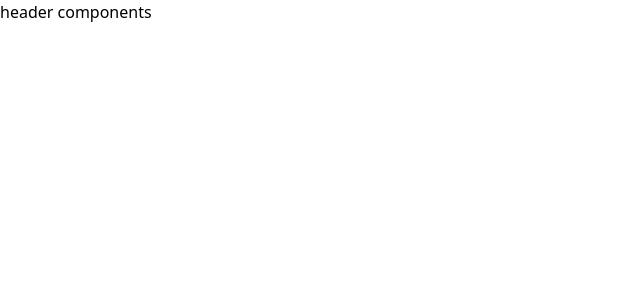
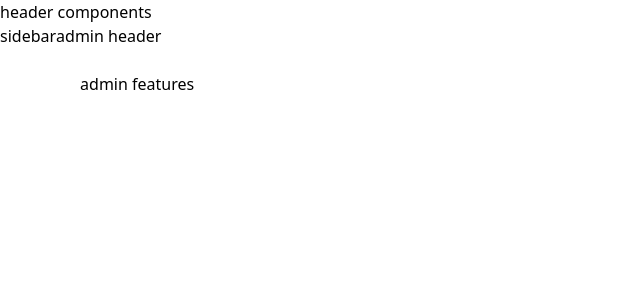
Before and after one commit to rashmikaz/e-commerce-app, a React (Vite) app in the folder client/: page /admin/features in a window 1280 px wide. Before the commit this address had no page. Shown: the top 300 px of the page, without its empty margins (0-640 px from the left). Built offline with nearby package versions, Linux system fonts and the light colour scheme.

Commit message:
components done

```diff
--- a/client/src/App.jsx
+++ b/client/src/App.jsx
@@ -2,6 +2,11 @@ import { Route, Routes } from "react-router-dom"
 import AuthLayout from "./components/auth/layout"
 import AuthLogin from "./pages/auth/login"
 import AuthRegister from "./pages/auth/register"
+import AdminLayout from "./components/admin-view/layout";
+import AdminDashboard from "./pages/admin-view/dashboard";
+import AdminProducts from "./pages/admin-view/products";
+import AdminOrders from "./pages/admin-view/orders";
+import AdminFeatures from "./pages/admin-view/features";
 
 
 function App() {
@@ -15,7 +20,15 @@ function App() {
     <Route path="login" element={<AuthLogin/>}/>
     <Route path="register" element={<AuthRegister/>}/>
     </Route>
+
+        <Route path="/admin" element={<AdminLayout />}>
+          <Route path="dashboard" element={<AdminDashboard />} />
+          <Route path="products" element={<AdminProducts />} />
+          <Route path="orders" element={<AdminOrders />} />
+          <Route path="features" element={<AdminFeatures />} />
+        </Route>
   </Routes>
+
 
  </div>
   )
--- a/client/src/components/admin-view/header.jsx
+++ b/client/src/components/admin-view/header.jsx
@@ -0,0 +1,8 @@
+function Adminheader(){
+    return(
+        <div>admin header</div>
+
+    );
+
+}
+export default  Adminheader
--- a/client/src/components/admin-view/layout.jsx
+++ b/client/src/components/admin-view/layout.jsx
@@ -0,0 +1,24 @@
+import { Outlet } from "react-router-dom";
+import AdminSideBar from "./sidebar";
+import AdminHeader from "./header";
+// import { useState } from "react";
+
+function AdminLayout() {
+//   const [openSidebar, setOpenSidebar] = useState(false);
+
+  return (
+    <div className="flex min-h-screen w-full">
+      {/* admin sidebar */}
+      <AdminSideBar/>
+      <div className="flex flex-1 flex-col">
+        {/* admin header */}
+        <AdminHeader/>
+        <main className="flex-1 flex-col flex bg-muted/40 p-4 md:p-6">
+          <Outlet />
+        </main>
+      </div>
+    </div>
+  );
+}
+
+export default AdminLayout;
--- a/client/src/components/admin-view/sidebar.jsx
+++ b/client/src/components/admin-view/sidebar.jsx
@@ -0,0 +1,10 @@
+
+
+function Adminsidebar(){
+    return(
+        <div>sidebar</div>
+
+    );
+
+}
+export default  Adminsidebar
--- /dev/null
+++ b/client/src/pages/admin-view/dashboard.jsx
@@ -0,0 +1,10 @@
+
+
+function AdminDashboard(){
+    return(
+        <div>admin dashboard</div>
+
+    );
+
+}
+export default AdminDashboard
--- /dev/null
+++ b/client/src/pages/admin-view/features.jsx
@@ -0,0 +1,10 @@
+
+
+function AdminFeatures(){
+    return(
+        <div>admin features</div>
+
+    );
+
+}
+export default  AdminFeatures
--- /dev/null
+++ b/client/src/pages/admin-view/orders.jsx
@@ -0,0 +1,10 @@
+
+
+function AdminOrders(){
+    return(
+        <div>admin orders</div>
+
+    );
+
+}
+export default  AdminOrders
--- /dev/null
+++ b/client/src/pages/admin-view/products.jsx
@@ -0,0 +1,10 @@
+
+
+function AdminProducts(){
+    return(
+        <div>admin products</div>
+
+    );
+
+}
+export default  AdminProducts
```
